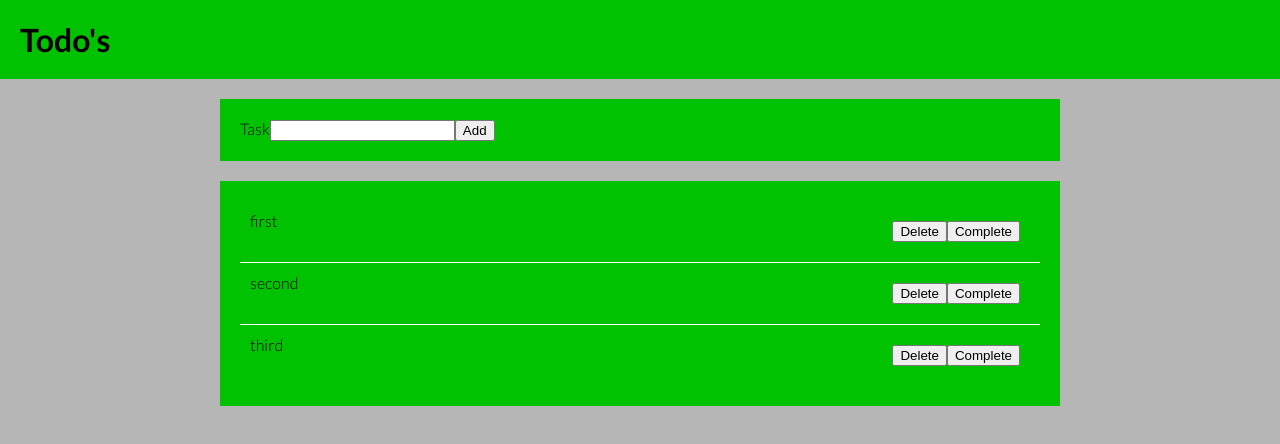
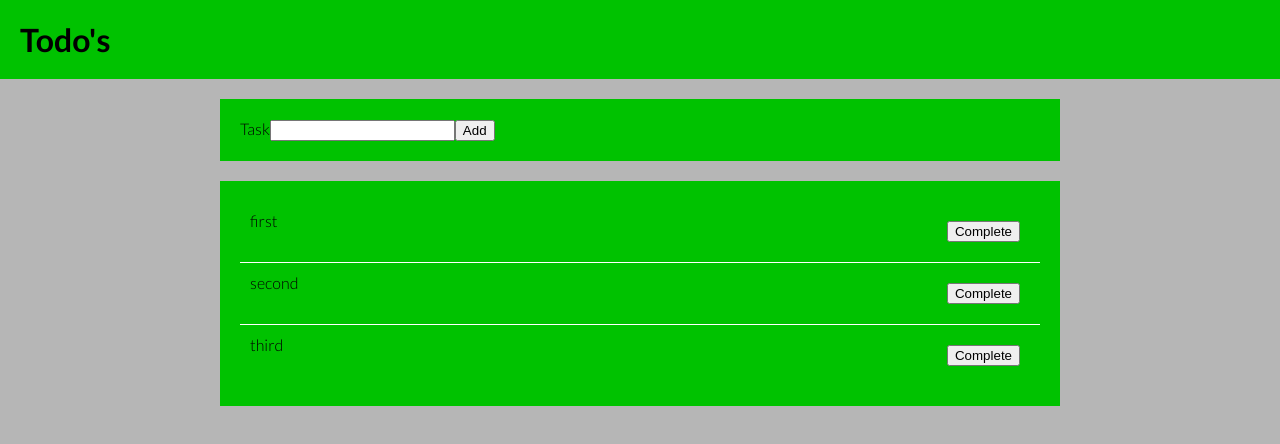
Before and after one commit to mEsUsah/vue-todo, a Vue app: page / in a window 1280 px wide. Shown: the top 444 px of the page. Built offline with nearby package versions, Linux system fonts and the light colour scheme.

Commit message:
hide delete button on uncompleted tasks

```diff
--- a/src/App.vue
+++ b/src/App.vue
@@ -9,6 +9,7 @@
             :key="task.id"
             :id="task.id"
             :task="task.title"
+            :complete="task.complete"
             @delete-task="deleteTask"
             @complete-task="completeTask"
         >
--- a/src/components/TaskItem.vue
+++ b/src/components/TaskItem.vue
@@ -2,7 +2,7 @@
     <div>
         <p>{{ task }}</p>
         <div>
-            <button @click="deleteTask(id)">Delete</button>
+            <button v-if="complete" @click="deleteTask(id)">Delete</button>
             <button @click="completeTask(id)">Complete</button>
         </div>
     </div>
@@ -10,7 +10,7 @@
 
 <script>
 export default{
-    props: ['id','task'],
+    props: ['id','task','complete'],
     emits: ['delete-task','complete-task'],
     methods: {
         deleteTask(taskId){
```
